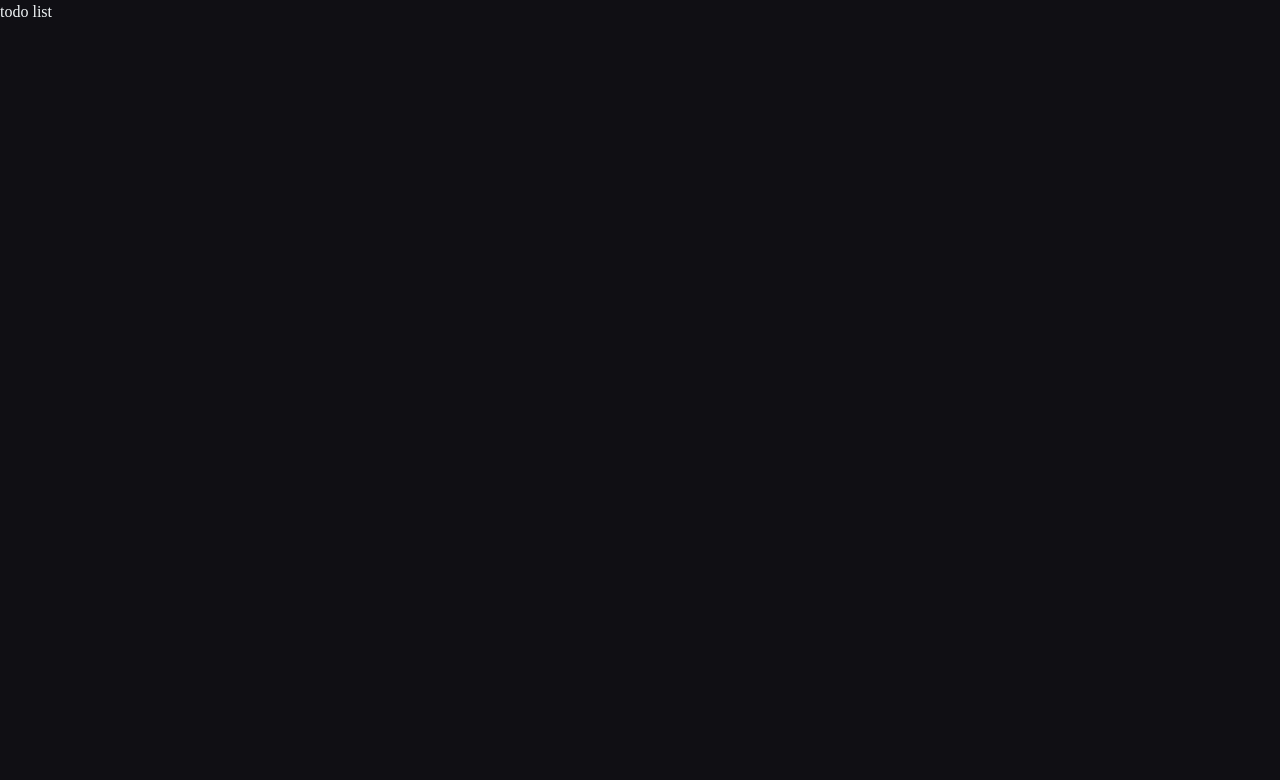
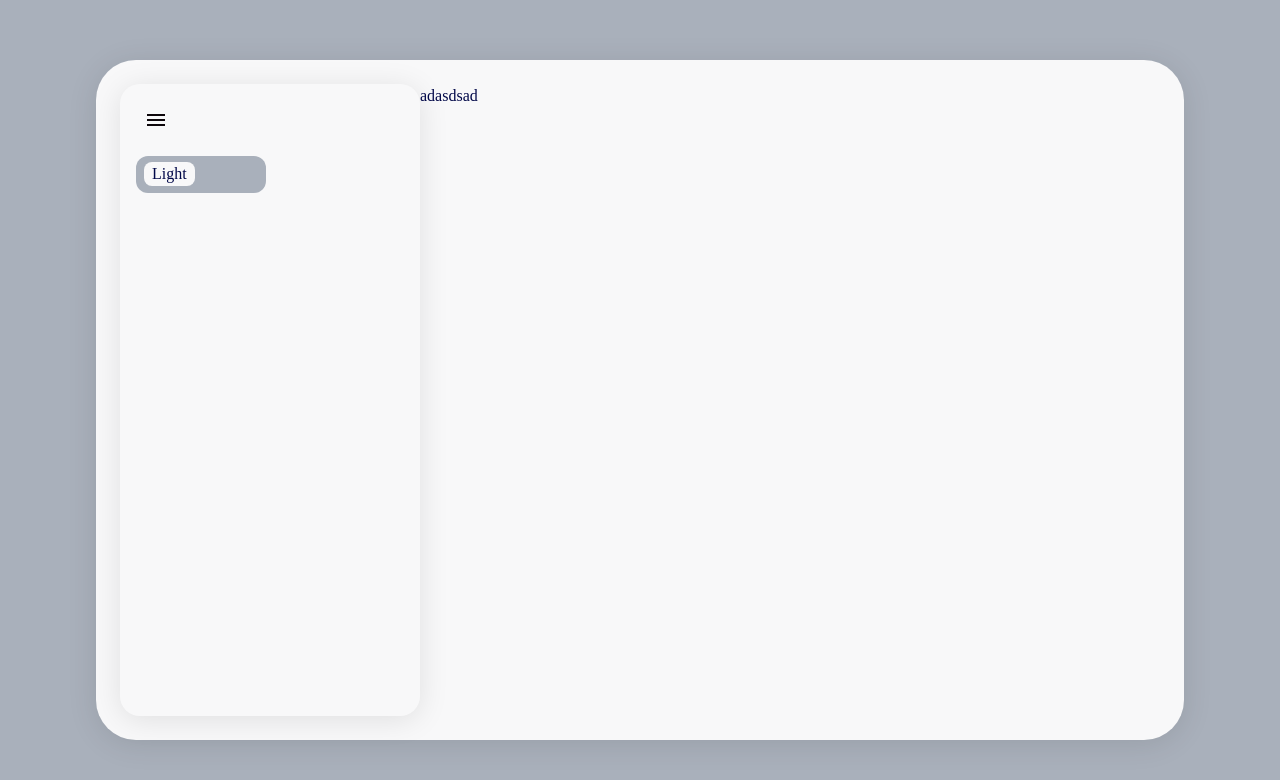
Before and after one commit to NathanStabille/todo, a React (Create React App) app: page / in a window 1280 px wide. Shown: the top 780 px of the page. Built offline with nearby package versions, Linux system fonts and the light colour scheme.

Commit message:
theme switcher add

```diff
--- a/src/App.tsx
+++ b/src/App.tsx
@@ -1,6 +1,29 @@
-import { Box, Button } from "@mui/material";
-import { addItem, deleteItem, getItems } from "./services/List";
+import { Box, useTheme } from "@mui/material";
+import { DrawerMenu } from "./components/DrawerMenu/DrawerMenu";
 
 export const App = () => {
-  return <Box>todo list</Box>;
+  const theme = useTheme();
+
+  return (
+    <Box
+      width="100vw"
+      height="100vh"
+      display="flex"
+      justifyContent="center"
+      alignItems="center"
+    >
+      <Box
+        width="85%"
+        height="85%"
+        bgcolor={theme.palette.background.paper}
+        borderRadius={10}
+        padding={3}
+        display="flex"
+        boxShadow="0 4px 30px rgba(0, 0, 0, 0.1)"
+      >
+        <DrawerMenu />
+        adasdsad
+      </Box>
+    </Box>
+  );
 };
--- /dev/null
+++ b/src/components/DrawerMenu/DrawerMenu.tsx
@@ -0,0 +1,63 @@
+import styled from "@emotion/styled";
+import { Menu } from "@mui/icons-material";
+import { Box, IconButton, Switch, Typography, useTheme } from "@mui/material";
+import { useState } from "react";
+import { useThemeContext } from "../../contexts/ThemeContext";
+
+export const DrawerMenu = () => {
+  const theme = useTheme();
+
+  const { themeName, toggleTheme } = useThemeContext();
+
+  const [open, setOpen] = useState(true);
+
+  const handleDrawer = () => {
+    open ? setOpen(false) : setOpen(true);
+  };
+
+  return (
+    <Box
+      width={open ? 300 : 40}
+      padding={open ? 2 : 0}
+      borderRadius={5}
+      // bgcolor={open ? theme.palette.background.default : theme.palette.background.paper}
+      sx={{ transition: "0.3s ease-in-out" }}
+      boxShadow={open ? "0 4px 30px rgba(0, 0, 0, 0.1)" : "none"}
+    >
+      <IconButton onClick={handleDrawer} color="primary">
+        <Menu />
+      </IconButton>
+
+      <Box display={open ? "flex" : "none"}>
+        <Box
+          bgcolor={theme.palette.background.default}
+          mt={2}
+          width={130}
+          height={30}
+          borderRadius={3}
+          display="flex"
+          alignItems="center"
+          paddingY={2.3}
+          paddingX={1}
+          onClick={toggleTheme}
+          sx={{ cursor: "pointer" }}
+        >
+          <Box
+            bgcolor={theme.palette.background.paper}
+            paddingX={1}
+            borderRadius={2}
+            sx={{
+              transform:
+                themeName === "light" ? "translateX(0%)" : "translateX(110%)",
+              transition: "0.2s ease-in-out",
+            }}
+          >
+            <Typography textTransform="capitalize">{themeName}</Typography>
+          </Box>
+
+
+        </Box>
+      </Box>
+    </Box>
+  );
+};
--- a/src/contexts/ThemeContext.tsx
+++ b/src/contexts/ThemeContext.tsx
@@ -20,7 +20,7 @@ export const useThemeContext = () => {
 export const AppThemeProvider: React.FC<IThemeProviderProps> = ({
   children,
 }) => {
-  const [themeName, setThemeName] = useState<PaletteMode>("dark");
+  const [themeName, setThemeName] = useState<PaletteMode>("light");
 
   const toggleTheme = () => {
     setThemeName(themeName === "dark" ? "light" : "dark");
--- a/src/theme/Themes.ts
+++ b/src/theme/Themes.ts
@@ -25,8 +25,8 @@ export const DarkTheme = createTheme({
     },
 
     background: {
-      default: "#100F14",
-      paper: "#080809",
+      default: "#080809",
+      paper: "#100F14",
     },
   },
 
@@ -69,8 +69,8 @@ export const LightTheme = createTheme({
     },
 
     background: {
-      default: "#F0F0F0",
-      paper: "#D2DAE2",
+      default: "#A9B0BB",
+      paper: "#F8F8F9",
     },
   },
 
```
